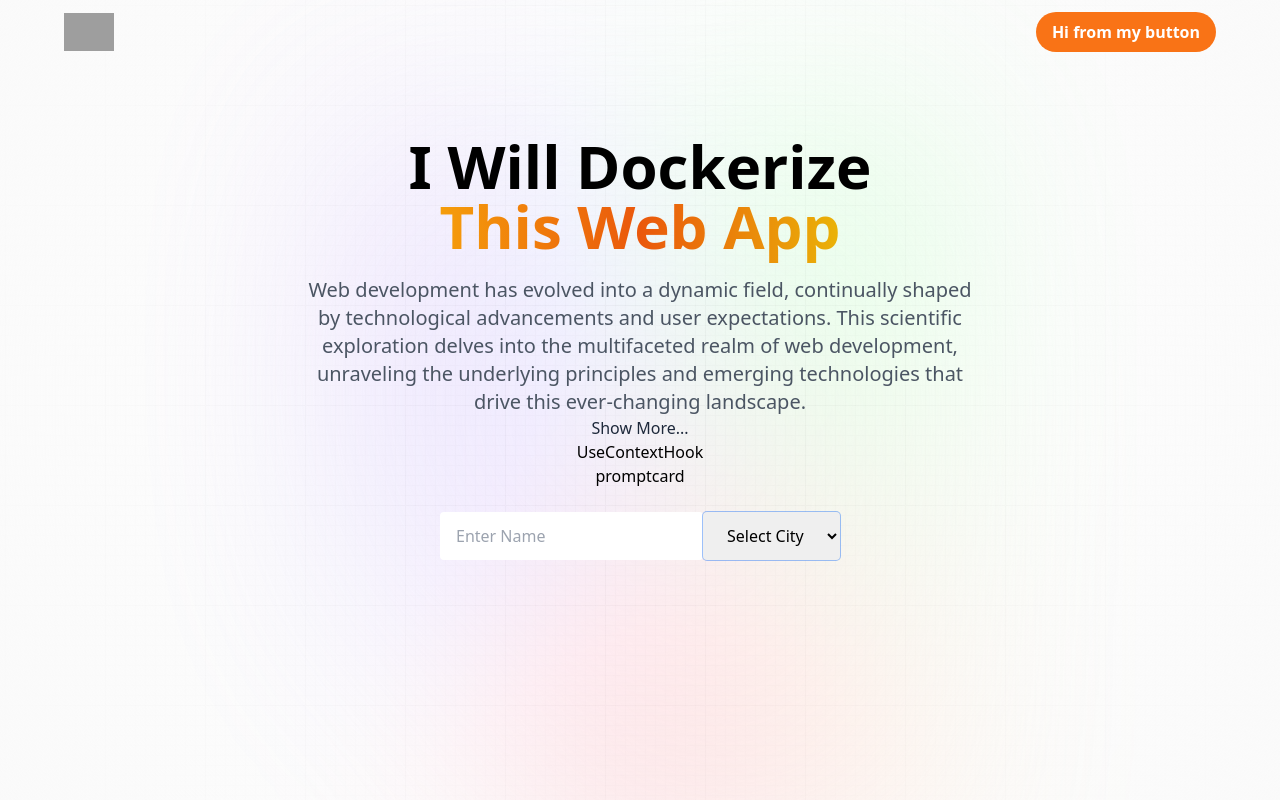
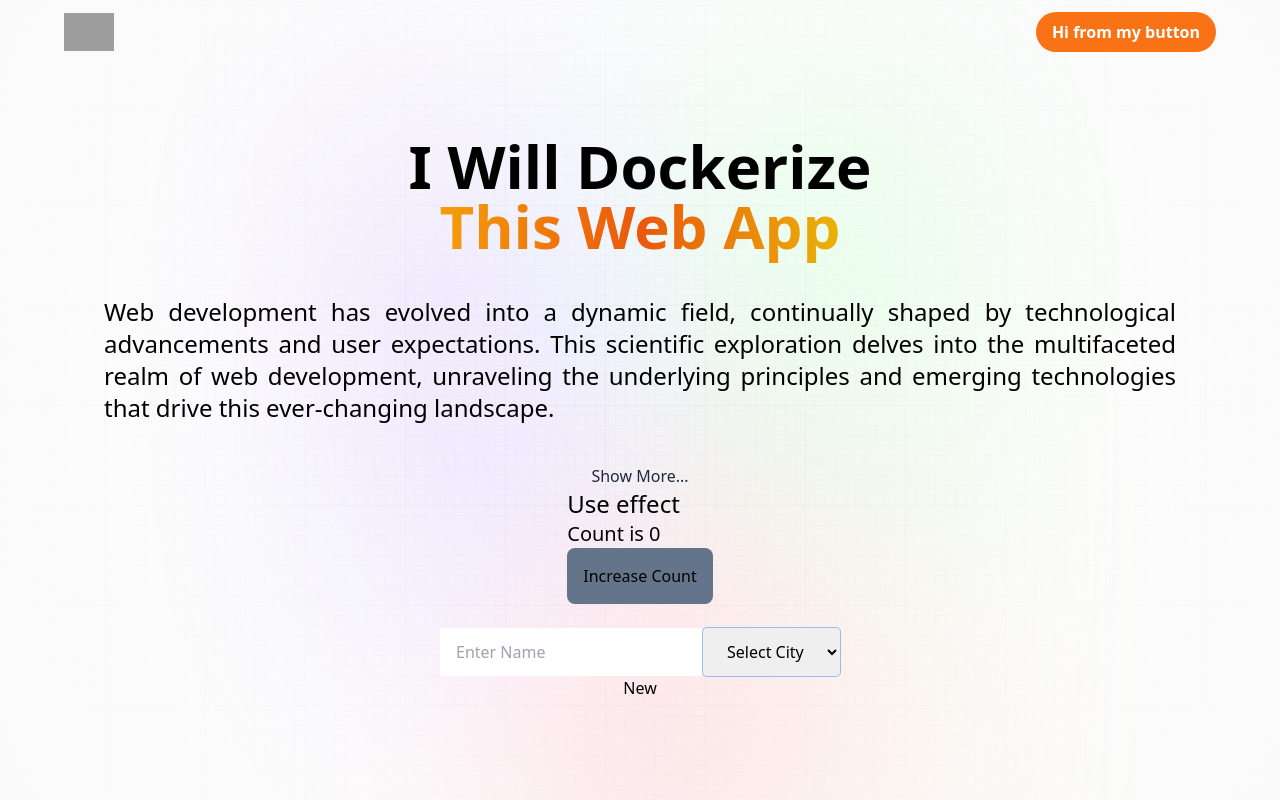
Before and after one commit to kartiksaxena532/aiprompts, a Next.js app: page / in a window 1280 px wide. Built offline with nearby package versions, Linux system fonts and the light colour scheme; grey boxes are pictures that could not be loaded.

Commit message:
useeffect added

```diff
--- a/app/page.jsx
+++ b/app/page.jsx
@@ -2,7 +2,7 @@
 import Feed from '@components/Feed';
 import Nav from '@components/Nav';
 import UseEffectHook from '@components/UseEffectHook';
-import UseContextHook from '@components/UseContextHook';
+
 import UseStatenew from '@components/UseStatenew';
 import {useState} from "react";
 
@@ -15,6 +15,7 @@ const Home = () => {
     settoggleText(!toggleText);
   }
   return (
+    <>
     <section className="w-full flex-center flex-col">
       <h1 className="head_text text-center">
         I Will Dockerize
@@ -23,7 +24,7 @@ const Home = () => {
 
       </h1>
 
-     <p className="desc text-center"> Web development has evolved into a dynamic field, continually shaped by technological advancements and user expectations. This scientific exploration delves into the multifaceted realm of web development, unraveling the underlying principles and emerging technologies that drive this ever-changing landscape. </p>
+     <p className=" text-2xl justify-center text-justify m-10  "> Web development has evolved into a dynamic field, continually shaped by technological advancements and user expectations. This scientific exploration delves into the multifaceted realm of web development, unraveling the underlying principles and emerging technologies that drive this ever-changing landscape. </p>
     {/*feed*/}
     <div>
         {
@@ -36,11 +37,12 @@ const Home = () => {
     </button>
         </div>
 
-      <UseContextHook/>
+
       <UseEffectHook/>
      <UseStatenew/>
-
+      <Feed/>
     </section>
+    </>
   )
 }
 
--- a/components/Feed.jsx
+++ b/components/Feed.jsx
@@ -1,7 +1,13 @@
+"use client"
 import React from 'react'
 
-export const Feed = () => {
+
+const Feed = () => {
+
   return (
-    <div>Feed</div>
-  )
+<p> New</p>
+
+  );
 }
+
+export default Feed;
--- a/components/UseContextHook.jsx
+++ /dev/null
@@ -1,11 +0,0 @@
-"use client"
-import {useState} from "react";
-import {useContext} from "react";
-const UseContextHook = () => {
-
-      return (
-     <p>UseContextHook</p>
-        )
-    }
-
-    export default UseContextHook;
--- a/components/UseEffectHook.jsx
+++ b/components/UseEffectHook.jsx
@@ -1,10 +1,28 @@
 "use client"
 import React from 'react'
-import {useEffect} from "react";
-const UseEffectHook= () => {
+import {useEffect,useState} from "react";
+
+
+function UseEffectHook () {
+
+
+const [count, setCount] =  useState(0);
+
+
+useEffect(()=>{
+  console.log("hello paaji");
+
+},[])
+
+
   return (
-    <div>promptcard</div>
+    <div>
+      <h1 className="text-2xl justify-center">Use effect</h1>
+      <p className='text-xl justify-center'>Count is {count}</p>
+      <h3></h3>
+      <button className="rounded-lg bg-slate-500 text-center p-4 bg-blend-color-burn"onClick={()=>setCount(count+1)}>Increase Count</button>
+    </div>
   )
 }
 
-export default UseEffectHook
+export default UseEffectHook;
```
